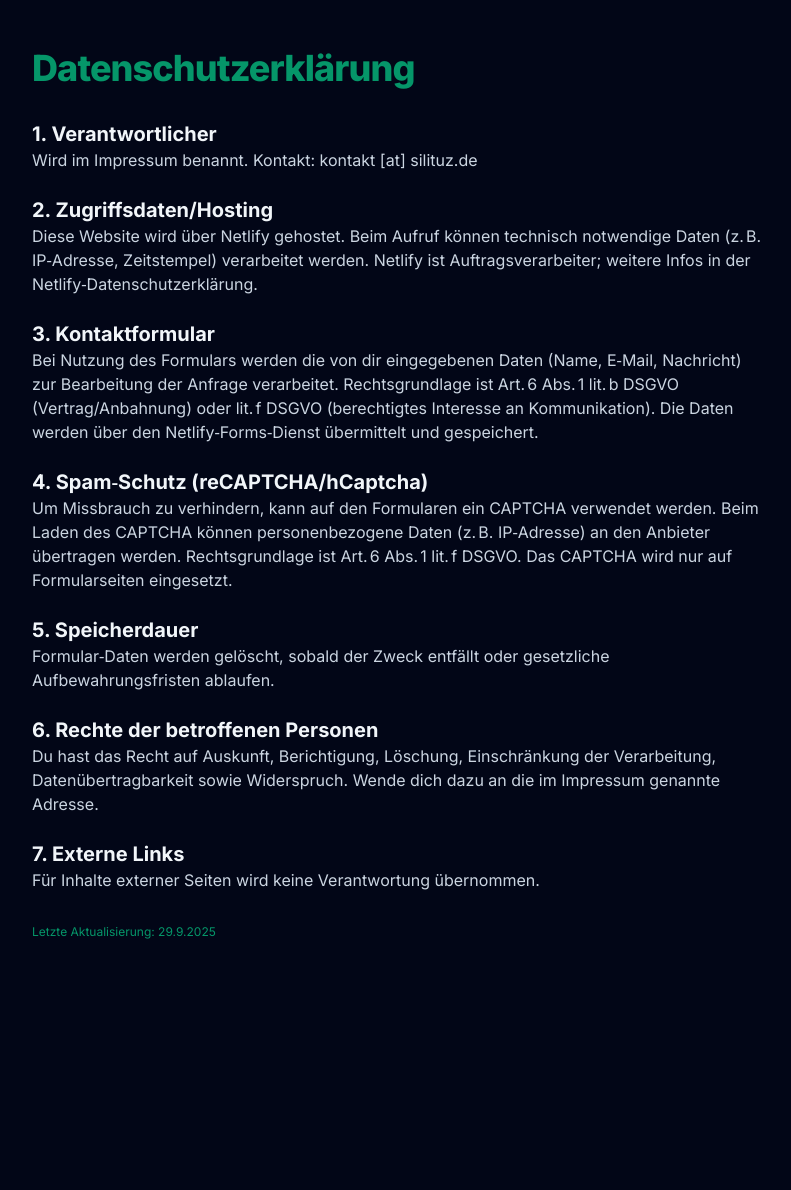
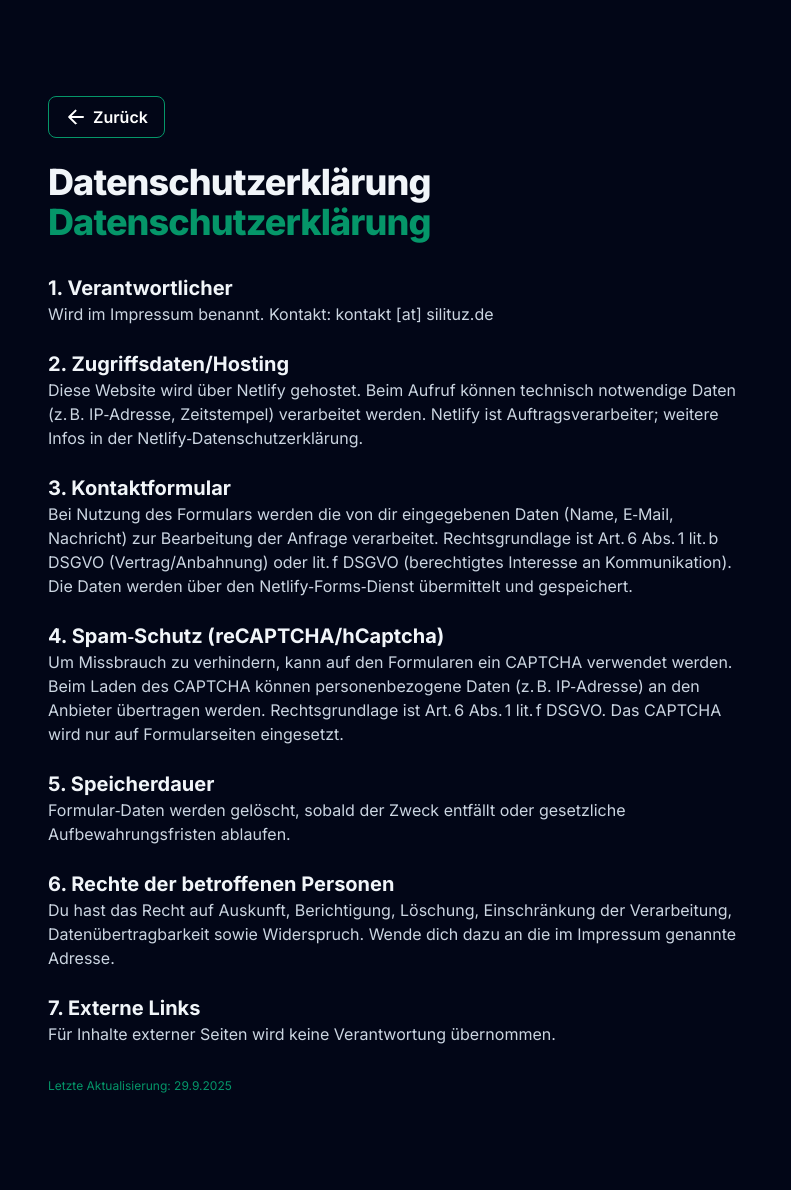
Before and after one commit to Silituz/silituz-website, a Jekyll site: the page datenschutz.html, which Jekyll copies as it is, in a window 1280 px wide. Shown: the whole page, without its empty margins (240-1031 px from the left). Built offline with Jekyll 4.4.1, drawn with Linux system fonts in a browser that asks for light colours; nearby versions of some CDN libraries; before the commit the page ends 988 px from its top, so only the background shows below that.

Commit message:
Update datenschutz.html

```diff
--- a/datenschutz.html
+++ b/datenschutz.html
@@ -29,6 +29,34 @@ FILE: datenschutz.html (Minimal, DSGVO-bewusst)
 </head>
 <body class="bg-slate-950 text-slate-100 font-[Inter]">
 <main class="max-w-3xl mx-auto px-4 py-12">
+
+ <main class="max-w-3xl mx-auto px-4 py-12">
+
+  <!-- Zurück-Button -->
+  <div class="mb-6">
+    <a href="/"
+       class="group relative inline-flex items-center px-4 py-2 rounded-lg border border-emerald-600 text-white font-semibold overflow-hidden">
+
+      <!-- Emerald-Fill -->
+      <span class="absolute inset-y-0 left-0 w-0 bg-emerald-600 transition-all duration-[1200ms] ease-out group-hover:w-full"></span>
+
+      <!-- Inhalt (weißer Pfeil + Text) -->
+      <span class="relative z-10 flex items-center space-x-2">
+        <!-- Pfeil-Icon -->
+        <svg xmlns="http://www.w3.org/2000/svg" class="h-5 w-5" fill="currentColor" viewBox="0 0 20 20">
+          <path fill-rule="evenodd" d="M12.707 15.707a1 1 0 01-1.414 0L6.586 11H18a1 1 0 100-2H6.586l4.707-4.707a1 1 0 00-1.414-1.414l-6.414 6.414a1 1 0 000 1.414l6.414 6.414a1 1 0 001.414 0z" clip-rule="evenodd" />
+        </svg>
+        <span>Zurück</span>
+      </span>
+    </a>
+  </div>
+
+  <!-- Hauptüberschrift -->
+  <h1 class="text-3xl md:text-4xl font-extrabold tracking-tight text-slate-100">
+    Datenschutzerklärung
+  </h1>
+
+
 <h1 class="text-3xl md:text-4xl font-extrabold tracking-tight text-emerald-600">
   Datenschutzerklärung
 </h1>
```
